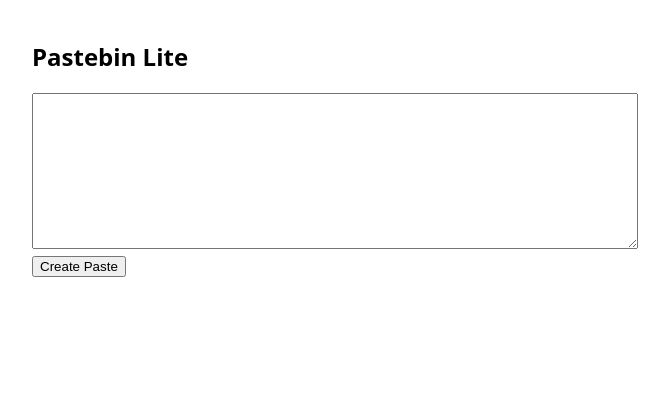
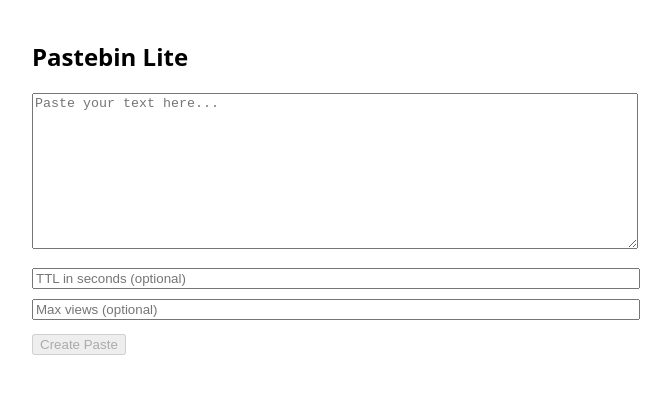
Before and after one commit to yudi1O1/pastebin-lite-final, a Next.js app: page / in a window 1280 px wide. Shown: the top 394 px of the page, without its empty margins (308-979 px from the left). Built offline with nearby package versions, Linux system fonts and the light colour scheme.

Commit message:
updated ui

```diff
--- a/app/page.jsx
+++ b/app/page.jsx
@@ -1,32 +1,76 @@
 "use client";
+
 import { useState } from "react";
 
 export default function Home() {
-  const [text, setText] = useState("");
+  const [content, setContent] = useState("");
+  const [ttl, setTtl] = useState("");
+  const [maxViews, setMaxViews] = useState("");
   const [url, setUrl] = useState("");
+  const [loading, setLoading] = useState(false);
 
-  async function submit() {
+  async function createPaste() {
+    setLoading(true);
+    setUrl("");
+
+    const payload = {
+      content,
+      ttl_seconds: ttl ? Number(ttl) : undefined,
+      max_views: maxViews ? Number(maxViews) : undefined,
+    };
+
     const res = await fetch("/api/pastes", {
       method: "POST",
       headers: { "Content-Type": "application/json" },
-      body: JSON.stringify({ content: text })
+      body: JSON.stringify(payload),
     });
+
     const data = await res.json();
     setUrl(data.url);
+    setLoading(false);
   }
 
   return (
     <main style={{ maxWidth: 600, margin: "40px auto" }}>
       <h2>Pastebin Lite</h2>
+
+      {/* Paste content */}
       <textarea
         rows={10}
-        style={{ width: "100%" }}
-        value={text}
-        onChange={e => setText(e.target.value)}
+        style={{ width: "100%", marginBottom: 12 }}
+        placeholder="Paste your text here..."
+        value={content}
+        onChange={(e) => setContent(e.target.value)}
       />
-      <br />
-      <button onClick={submit}>Create Paste</button>
-      {url && <p><a href={url}>{url}</a></p>}
+
+      {/* TTL */}
+      <input
+        type="number"
+        placeholder="TTL in seconds (optional)"
+        value={ttl}
+        onChange={(e) => setTtl(e.target.value)}
+        style={{ width: "100%", marginBottom: 8 }}
+      />
+
+      {/* Max Views */}
+      <input
+        type="number"
+        placeholder="Max views (optional)"
+        value={maxViews}
+        onChange={(e) => setMaxViews(e.target.value)}
+        style={{ width: "100%", marginBottom: 12 }}
+      />
+
+      <button onClick={createPaste} disabled={!content || loading}>
+        {loading ? "Creating..." : "Create Paste"}
+      </button>
+
+      {/* Result URL */}
+      {url && (
+        <p style={{ marginTop: 16 }}>
+          🔗 <a href={url}>{url}</a>
+        </p>
+      )}
     </main>
   );
 }
```
